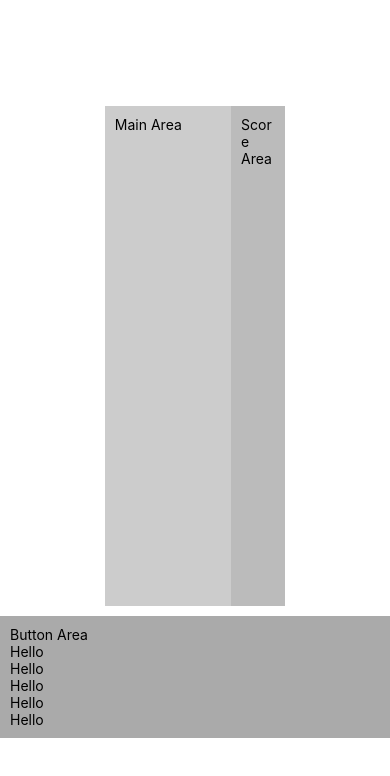
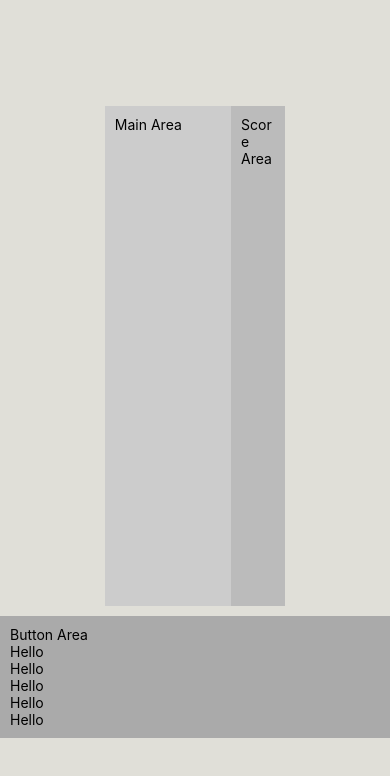
Before and after one commit to LeoDev8/TetrisGame, a React Native app: screen / in a window 390 px wide. Shown: the top 776 px of the page. Built offline with nearby package versions, Linux system fonts and the light colour scheme.

Commit message:
2024-06-19

```diff
--- a/App.tsx
+++ b/App.tsx
@@ -1,4 +1,5 @@
 import React from 'react';
+import {backgroundColors as Colors} from './Maps/Colors';
 import {SafeAreaView, StyleSheet, Text, View} from 'react-native';
 import BtnArea from './components/BtnArea';
 import MainArea from './components/MainArea';
@@ -6,13 +7,27 @@ import ScoreArea from './components/ScoreArea';
 
 export default function App(): React.JSX.Element {
   return (
-    <SafeAreaView style={styles.container}>
+    // <SafeAreaView style={styles.container}>
+    //   <View style={styles.topDisplay}>
+    //     <MainArea></MainArea>
+    //     <ScoreArea></ScoreArea>
+    //   </View>
+    //   <BtnArea></BtnArea>
+    // </SafeAreaView>
+    <View
+      style={{
+        flex: 1,
+        justifyContent: 'center',
+        alignItems: 'center',
+        backgroundColor: Colors.gray,
+        height: '100%',
+      }}>
       <View style={styles.topDisplay}>
         <MainArea></MainArea>
         <ScoreArea></ScoreArea>
       </View>
       <BtnArea></BtnArea>
-    </SafeAreaView>
+    </View>
   );
 }
 
--- /dev/null
+++ b/Maps/Colors.js
@@ -0,0 +1,16 @@
+/**
+ * Export some beautiful colors for this app
+ */
+
+const backgroundColors = {
+  gray: '#E0DFD8',
+};
+
+const tetrisColors = {
+  black: '000',
+  green: '#83FF79',
+  blue: '#64F6FF',
+  yellow: '#FFE664',
+};
+
+export {backgroundColors, tetrisColors};
```
